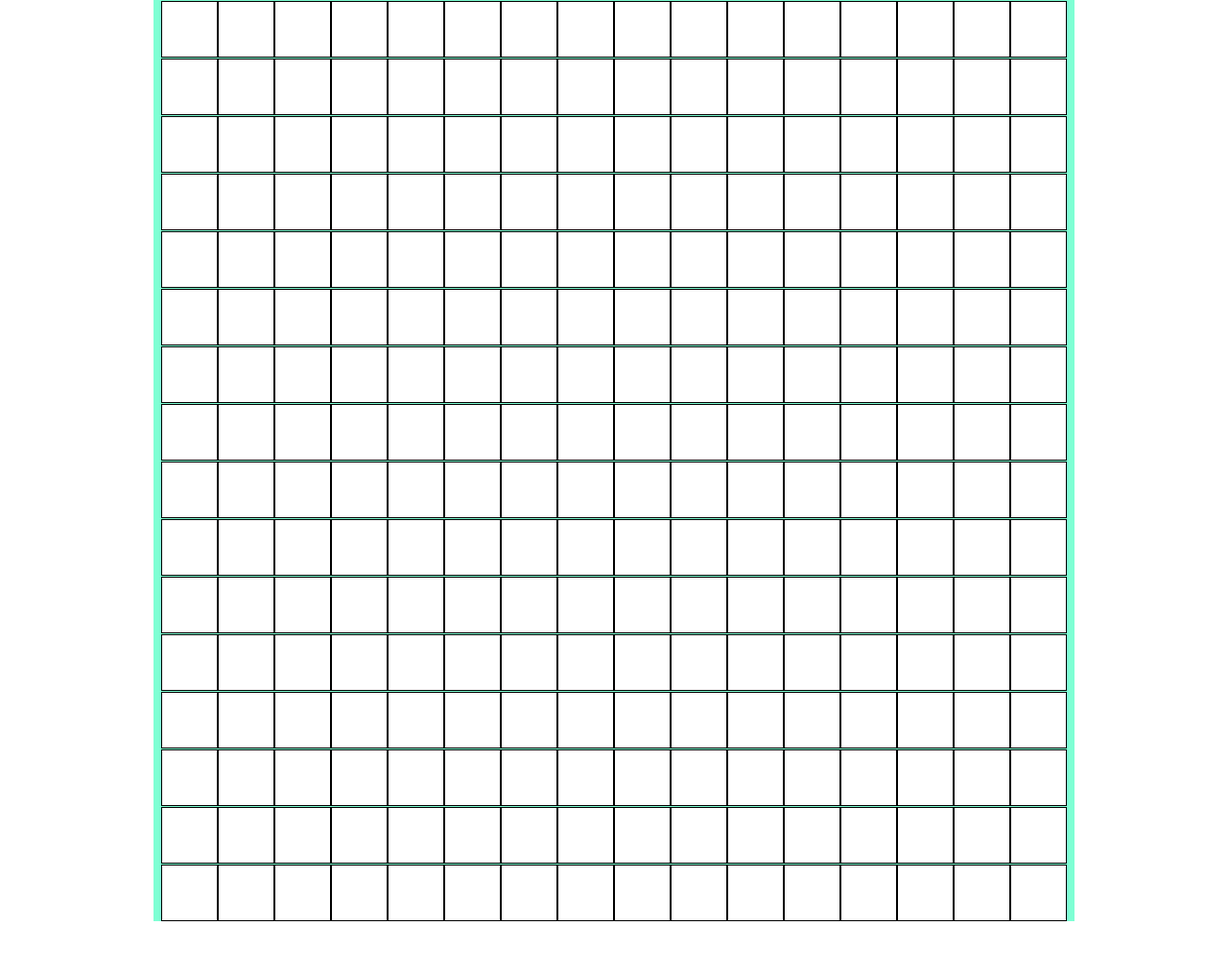
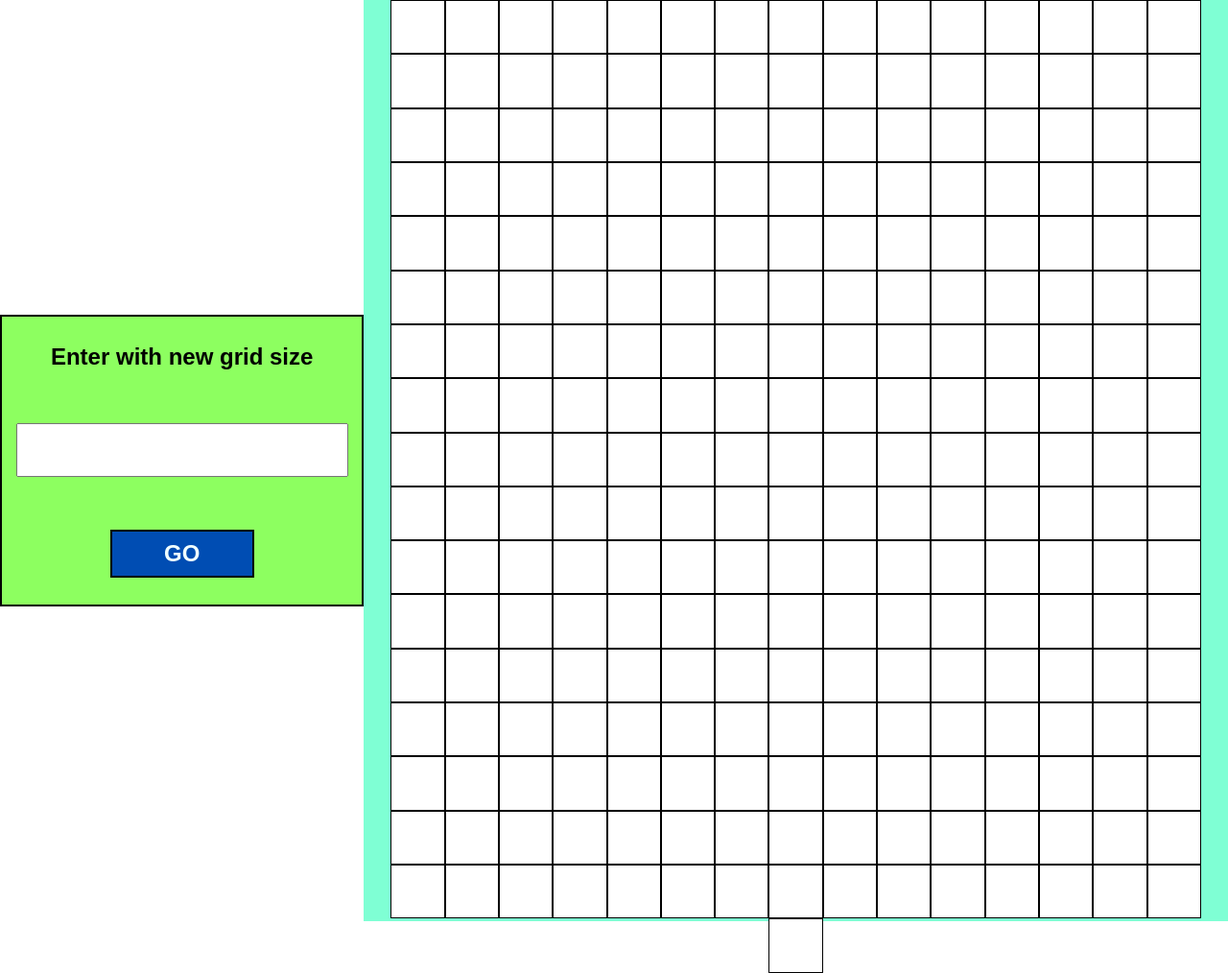
Before and after one commit to VitorMeloDev/TOP_Project_Etch-a-Sketch, a plain HTML site: page index.html in a window 1280 px wide. Shown: the whole page at 96% size. Before the commit the page ends 960 px from the top, so only its background shows below. Drawn offline with Linux system fonts and the light colour scheme.

Commit message:
Input Grid Size

```diff
--- a/index.html
+++ b/index.html
@@ -8,8 +8,13 @@
     <script src="script.js" defer></script>
 </head>
 <body>
+    <div class="config-container" id="ChangeDisplay">
+        <strong style="font-size: 24px;"";">Enter with new grid size</strong>
+        <input type="text" id="input-grid-size">
+        <button id="btnDisplay">GO</button>
+    </div>
+
     <div class="container">
-
     </div>
 </body>
 </html>
--- a/script.js
+++ b/script.js
@@ -1,5 +1,9 @@
 const displayContainer = document.querySelector(".container");
+const btnChangeDisplay = document.querySelector("#btnDisplay");
+const inputDisplay = document.querySelector("#input-grid-size")
+
 let rows = 16;
+btnChangeDisplay.addEventListener('click', RecreateElements);
 
 function CreateElementsOnDisplay()
 {
@@ -8,11 +12,11 @@ function CreateElementsOnDisplay()
     for (let i = 0; i < rows*rows; i++) {
         const item = document.createElement('div');
         item.classList.add('flex-item');
+
         item.style.width = ItemSizeWidthHeight();
         item.style.height = ItemSizeWidthHeight();
         item.style.backgroundColor = 'rgb(255,255,255)'
         item.addEventListener('mouseenter', ItemColorChange);
-        item.addEventListener('click', CreateElementsOnDisplay);
 
         displayContainer.appendChild(item);
     }
@@ -22,7 +26,7 @@ function CreateElementsOnDisplay()
 
 function ItemSizeWidthHeight()
 {
-    const size = displayContainer.clientWidth / rows - 3;
+    const size = displayContainer.clientWidth / rows - 2;
     return `${size}px`;
 }
 
@@ -47,4 +51,15 @@ function ItemColorChange(event)
     event.target.style.backgroundColor = `rgb(${r}, ${g}, ${b})`;
 }
 
+function RecreateElements(event){
+    const value = parseInt(inputDisplay.value);
+
+    if(value > 0 && value <= 100){
+        rows = value;
+        CreateElementsOnDisplay();
+    }else{
+        alert("Please choose a value between 1 and 100!")
+    }
+}
+
 CreateElementsOnDisplay();
--- a/style.css
+++ b/style.css
@@ -3,8 +3,9 @@ body {
     margin: 0;
     box-sizing: border-box;
     display: flex;
-    justify-content: center;
+    justify-content: space-around;
     align-items: center;
+    font-family:Arial, Helvetica, sans-serif;
 }
 
 .container {
@@ -17,6 +18,32 @@ body {
     width: 960px;
 }
 
+.config-container{
+    background-color: rgb(141, 255, 96);
+    border: 2px solid black;
+    display: flex;
+    justify-content: center;
+    align-items: center;
+    flex-wrap: wrap;
+    width: 400px;
+    height: 300px;
+}
+
+button{
+    background-color: rgb(0, 77, 179);
+    border: 2px solid black;
+    width: 150px;
+    height: 50px;
+    font-size:x-large;
+    font-weight: bold;
+    color: azure;
+}
+
+#input-grid-size{
+    width: 90%;
+    height: 50px;
+}
+
 .flex-item {
     background-color: rgb(216, 2, 2);
     border: 1px solid #000000;
```
